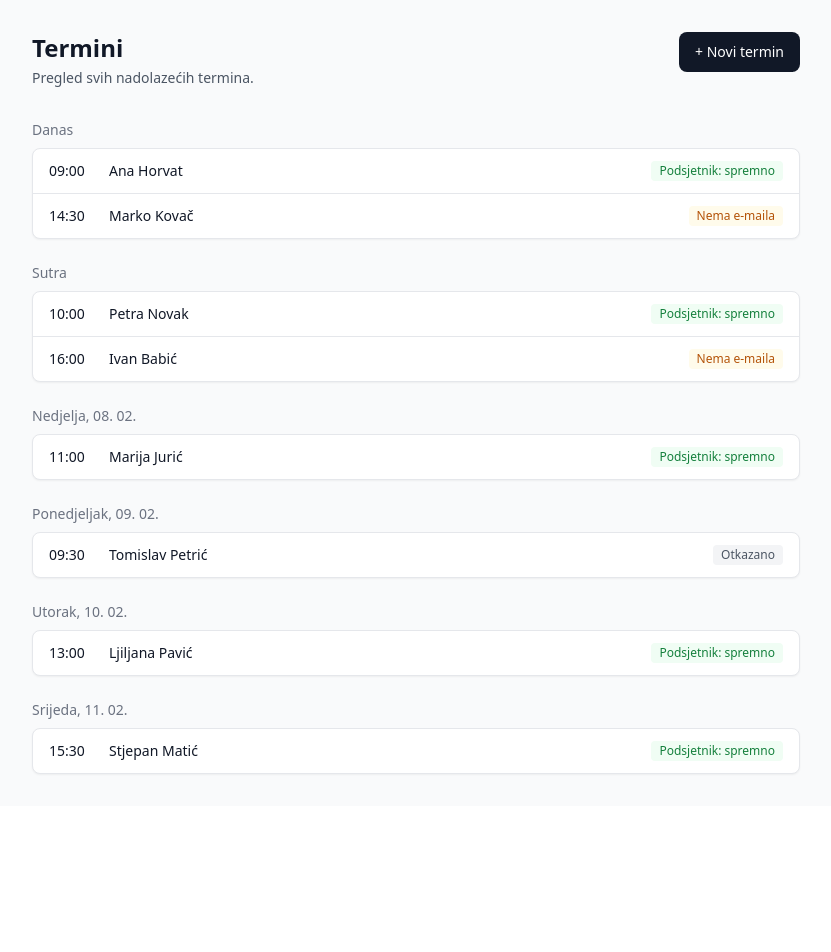
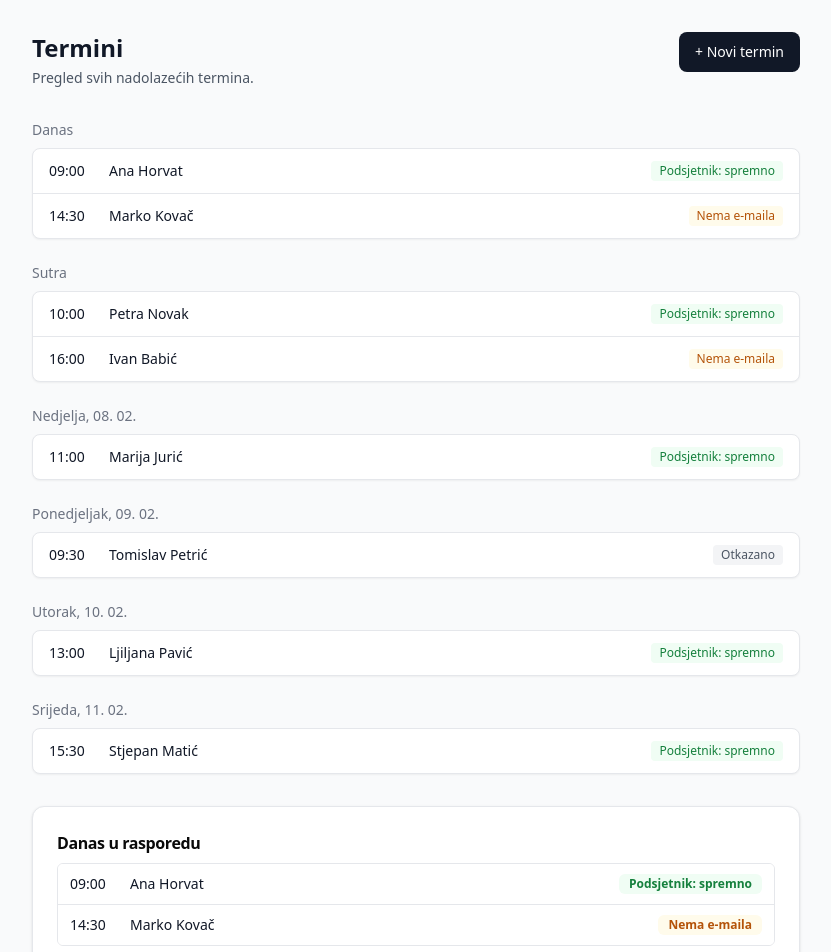
Before and after one commit to dplasc/vizi-reminders, a Next.js app: page /dashboard/termini in a window 1280 px wide. Shown: the top 952 px of the page, without its empty margins (224-1055 px from the left). Before the commit the page ends 806 px from the top, so only its background shows below. Built offline with nearby package versions, Linux system fonts and the light colour scheme.

Commit message:
feat(reminders): add 'Danas u rasporedu' section on appointments page

```diff
--- a/app/dashboard/termini/page.tsx
+++ b/app/dashboard/termini/page.tsx
@@ -1,5 +1,7 @@
 import Link from "next/link";
 import { mockAppointments, type Appointment } from "@/lib/mockAppointments";
+import { Badge } from "@/components/ui/badge";
+import { Card, CardContent, CardHeader, CardTitle } from "@/components/ui/card";
 
 function getLocalDateKey(iso: string): string {
   const d = new Date(iso);
@@ -62,6 +64,8 @@ export default function TerminiPage() {
     return a.localeCompare(b);
   });
 
+  const todayAppointments = byDate.get(todayKey) ?? [];
+
   return (
     <main className="min-h-screen bg-gray-50 p-6 md:p-8">
       <div className="max-w-3xl mx-auto space-y-8">
@@ -121,6 +125,52 @@ export default function TerminiPage() {
             );
           })}
         </section>
+
+        {/* Danas u rasporedu */}
+        <section aria-labelledby="danas-u-rasporedu-heading">
+          <Card>
+            <CardHeader className="pb-2">
+              <CardTitle id="danas-u-rasporedu-heading" className="text-base">
+                Danas u rasporedu
+              </CardTitle>
+            </CardHeader>
+            <CardContent className="pt-0">
+              {todayAppointments.length === 0 ? (
+                <p className="text-sm text-muted-foreground py-2">
+                  Nema termina za danas.
+                </p>
+              ) : (
+                <ul className="divide-y divide-gray-200 rounded-md border border-gray-200 overflow-hidden">
+                  {todayAppointments.map((a) => (
+                    <li
+                      key={a.id}
+                      className="flex flex-wrap items-center gap-x-3 gap-y-1 px-3 py-2.5 bg-white sm:flex-nowrap"
+                    >
+                      <span className="text-sm font-medium text-gray-900 tabular-nums w-12 shrink-0">
+                        {formatTime(a.startAt)}
+                      </span>
+                      <span className="text-sm text-gray-900 flex-1 min-w-0">
+                        {a.clientName}
+                      </span>
+                      <Badge
+                        variant="secondary"
+                        className={
+                          a.status === "cancelled"
+                            ? "bg-gray-100 text-gray-600 border-0"
+                            : a.reminderPlanned
+                              ? "bg-green-50 text-green-700 border-0"
+                              : "bg-amber-50 text-amber-700 border-0"
+                        }
+                      >
+                        {getBadgeLabel(a)}
+                      </Badge>
+                    </li>
+                  ))}
+                </ul>
+              )}
+            </CardContent>
+          </Card>
+        </section>
       </div>
     </main>
   );
```
